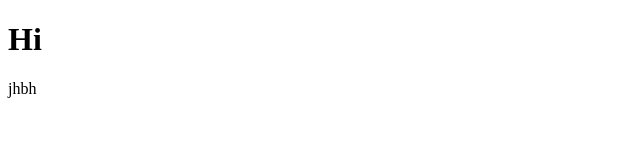
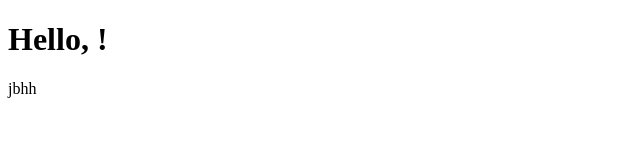
Before and after one commit to P4ND4P0W3R/myTrash, a React (Vite) app in the folder client/: page /map in a window 1280 px wide. Shown: the top 160 px of the page, without its empty margins (0-640 px from the left). Built offline with nearby package versions, Linux system fonts and the light colour scheme.

Commit message:
feat-leaflet-map component

```diff
--- a/client/src/App.tsx
+++ b/client/src/App.tsx
@@ -3,6 +3,8 @@ import Home from './pages/Home.tsx'
 import Map from './pages/Map.tsx'
 
 import { BrowserRouter, Routes, Route } from 'react-router-dom'
+
+
 
 function App() {
 
--- /dev/null
+++ b/client/src/components/LeafletMap.tsx
@@ -0,0 +1,8 @@
+import { Component } from 'react';
+
+
+export class LeafletMap extends Component {
+    render() {
+      return <h1>Hello, !</h1>;
+    }
+  }
--- a/client/src/pages/Map.tsx
+++ b/client/src/pages/Map.tsx
@@ -1,9 +1,14 @@
+import { LeafletMap } from "../components/LeafletMap"
+
 
 export default function Map(){
     return(
         <>
-            <h1>Hi</h1>
-            <p>jhbh</p>
+            <div className="d-flex bg-primary">
+                <LeafletMap />
+                <p>jbhh</p>
+
+            </div>
         </>
     )
 }
```
